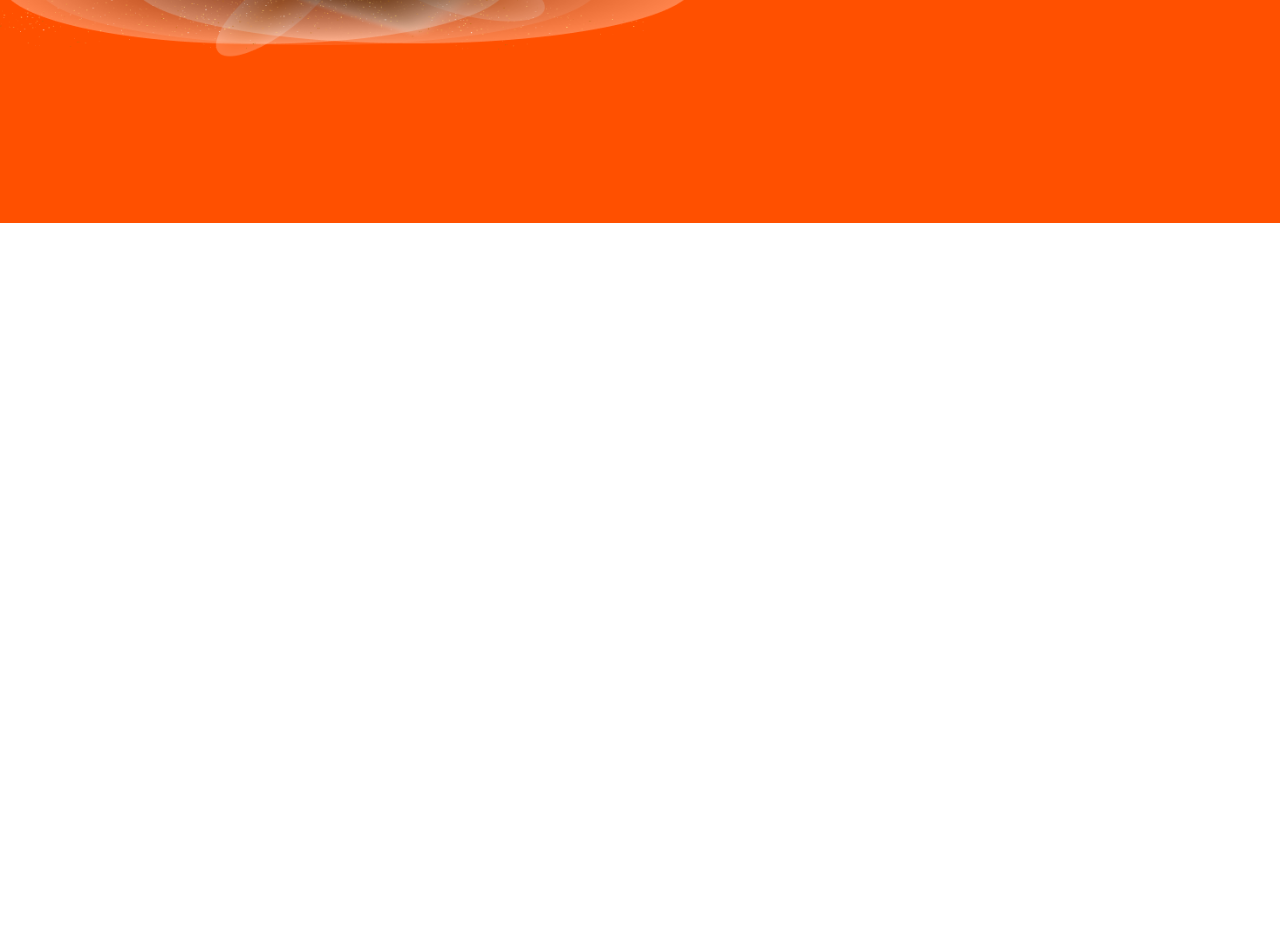
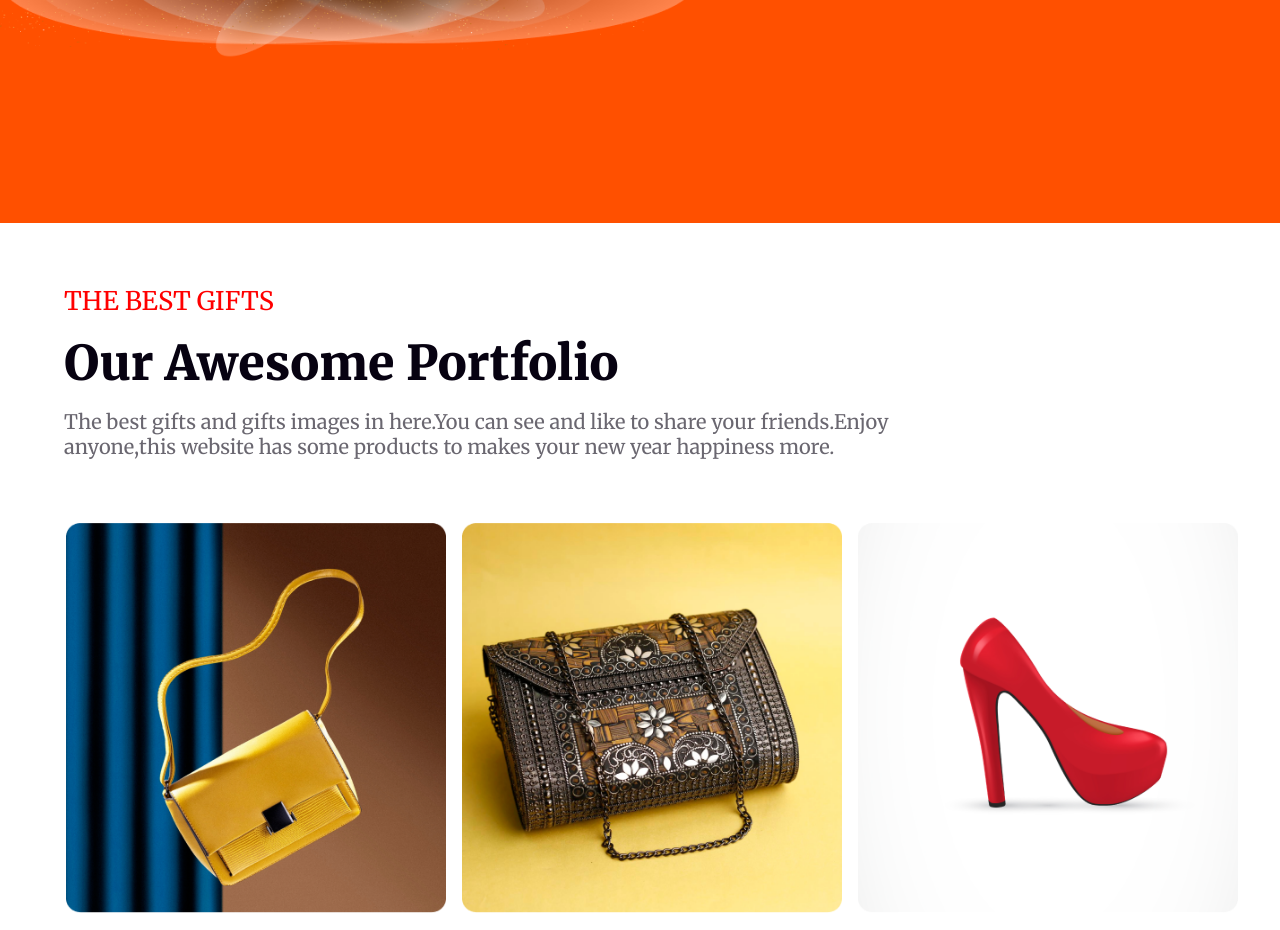
Before and after one commit to ssmahim01/new-year-offer-portfolio, a plain HTML site: page index.html in a window 1280 px wide. Shown: the part 4206-5136 px from the top of the page. Before the commit the page ends 4429 px from the top, so only its background shows below. Drawn offline with Linux system fonts and the light colour scheme.

Commit message:
added best gifts section

```diff
--- a/index.html
+++ b/index.html
@@ -119,6 +119,42 @@
             </div>
         </section>
         <!-- holiday section ends here -->
+
+        <!-- best gifts section starts here -->
+
+        <section class="best-gifts-container">
+            <div class="best-gifts-description">
+                <h4 class="best-gifts-text">THE BEST GIFTS</h4>
+                <h2 class="best-gifts-title">Our Awesome Portfolio</h2>
+                <p class="best-gifts-introduction">The best gifts and gifts images in here.You can see and like to share your friends.Enjoy anyone,this website has some products to makes your new year happiness more.</p>
+            </div>
+
+            <div class="best-gifts-images">
+
+                    <div class="first-image-card">
+                        <img src="images/Rectangle 3.png" alt="">
+                    </div>
+                    <div class="second-image-card">
+                        <img src="images/Rectangle 4.png" alt="">
+                    </div>
+                    <div class="third-image-card">
+                        <img src="images/Rectangle 5.png" alt="">
+                    </div>
+
+                    <div class="fourth-image-card">
+                        <img src="images/Rectangle 6.png" alt="">
+                    </div>
+                    <div class="fifth-image-card">
+                        <img src="images/Rectangle 7.png" alt="">
+                    </div>
+                    <div class="sixth-image-card">
+                        <img src="images/Rectangle 8.png" alt="">
+                    </div>
+            </div>
+
+        </section>
+
+        <!-- best gifts section ends here -->
     </main>
 </body>
 </html>
--- a/styles/style.css
+++ b/styles/style.css
@@ -405,3 +405,62 @@ display:flex;
     left:62%;
     z-index:1;
 }
+
+/* best gifts section styles start */
+
+.best-gifts-container{
+    width:1320px;
+    height:1163px;
+    margin:0 auto;
+    margin-top:4%;
+}
+
+.best-gifts-description{
+    width:70%;
+    margin:0 auto;
+    margin:4rem;
+}
+
+.best-gifts-text{
+    color:rgb(255, 0, 0);
+    font-size:1.6rem;
+    font-weight:500;
+}
+
+.best-gifts-title{
+    color:rgb(7, 2, 17);
+    font-size:3rem;
+    font-weight:900;
+    margin-top:1rem;
+}
+
+.best-gifts-introduction{
+    color:rgba(7, 2, 17, 0.6);
+    font-size:1.25rem;
+    font-weight:400;
+    margin-top:1rem;
+}
+
+.best-gifts-images{
+    width:90%;
+    margin:0 auto;
+    display:grid;
+    grid-template-columns:repeat(3, 1fr);
+    row-gap:20px;
+}
+
+.first-image-card,
+.second-image-card,
+.third-image-card,
+.fourth-image-card,
+.fifth-image-card,
+.sixth-image-card{
+    width:380px;
+    height:390px;
+    border-radius:1rem;
+}
+
+.best-gifts-images img{
+    width:100%;
+    height:100%;
+}
```
